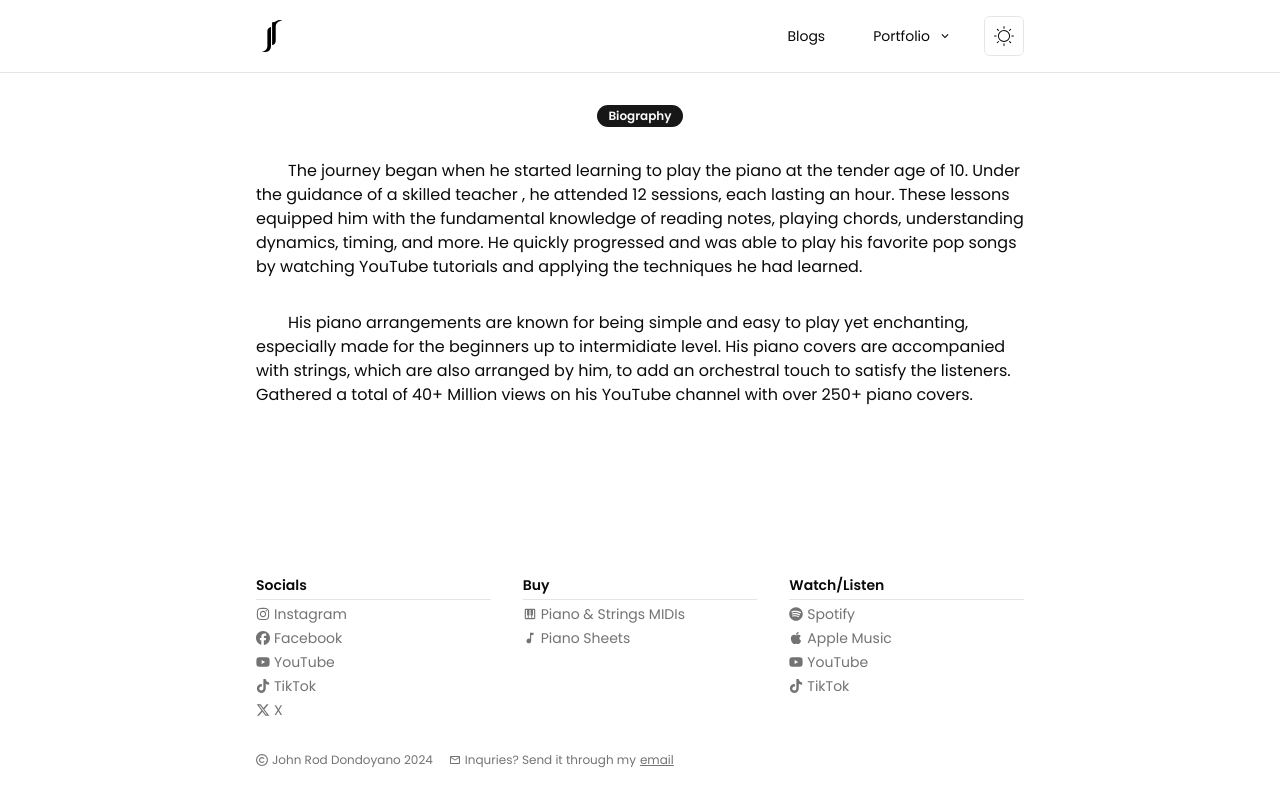
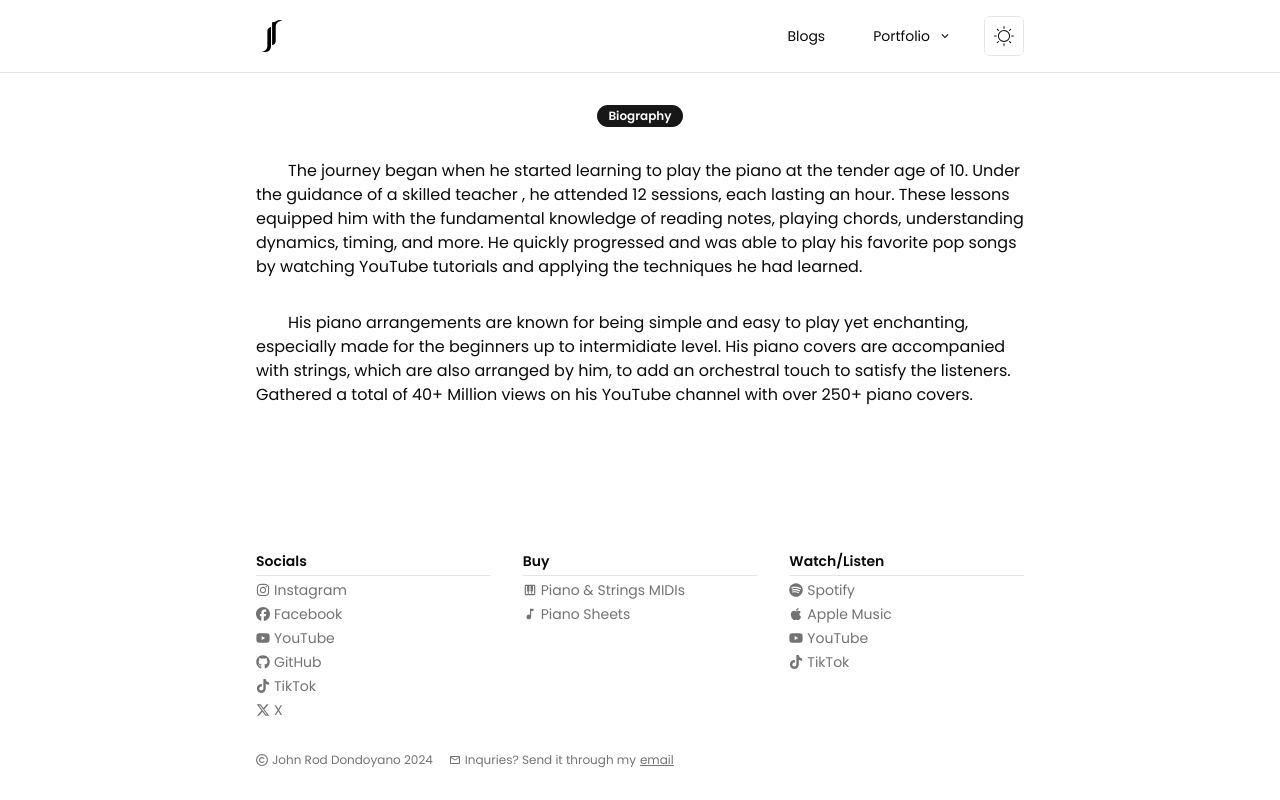
Before and after one commit to dondycles/johnroddondoyano, a Next.js app: page /biography in a window 1280 px wide. Built offline with nearby package versions, Linux system fonts and the light colour scheme.

Commit message:
modified:   components/shared/footer.tsx 	modified:   components/shared/nav.tsx 	modified:   components/shared/socials.tsx

```diff
--- a/components/shared/footer.tsx
+++ b/components/shared/footer.tsx
@@ -2,6 +2,7 @@ import Link from "next/link";
 import {
   FaApple,
   FaFacebook,
+  FaGithub,
   FaInstagram,
   FaRegCopyright,
   FaSpotify,
@@ -34,12 +35,20 @@ export default function Footer() {
             <FaFacebook />
             Facebook
           </Link>
+
           <Link
             href={"https://youtube.com/@johnrod"}
             target="_blank"
             className="flex items-center gap-1"
           >
             <FaYoutube /> YouTube
+          </Link>
+          <Link
+            href={"https://github.com/dondycles"}
+            target="_blank"
+            className="flex items-center gap-1"
+          >
+            <FaGithub /> GitHub
           </Link>
           <Link
             href={"https://tiktok.com/dondycles"}
--- a/components/shared/nav.tsx
+++ b/components/shared/nav.tsx
@@ -62,10 +62,12 @@ export default function Nav() {
                 className="border-[1px] border-border rounded-full"
               />
             </Link>
-            <div className="flex flex-col gap-4 text-xl flex-1">
-              <Link href={"/piano"}>Music</Link>
-              <Link href={"/piano"}>Blogs</Link>
-              <Link href={"/piano"}>About</Link>
+            <div className="flex flex-col gap-4 text-xl flex-1 text-muted-foreground">
+              <Link href={"/blogs"}>Blogs</Link>
+              <Link href={"/biography"}>Biography</Link>
+              <Link href={"/music"}>Music</Link>
+              <Link href={"/web-development"}>Web Development</Link>
+              <Link href={"/logo-explanation"}>Logo Explanation</Link>
             </div>
             <div className="mx-auto">
               <Socials classNames="mx-auto text-2xl" />
--- a/components/shared/socials.tsx
+++ b/components/shared/socials.tsx
@@ -14,8 +14,8 @@ export default function Socials({
   classNames?: React.HTMLAttributes<HTMLDivElement>["className"];
 }) {
   return (
-    <div className="flex flex-col gap-4">
-      <div className={cn("flex gap-4", classNames)}>
+    <div className="flex flex-col gap-4 w-full ">
+      <div className={cn("flex gap-4 justify-center", classNames)}>
         <Link href={"/"}>
           <FaSquareXTwitter />
         </Link>
```
